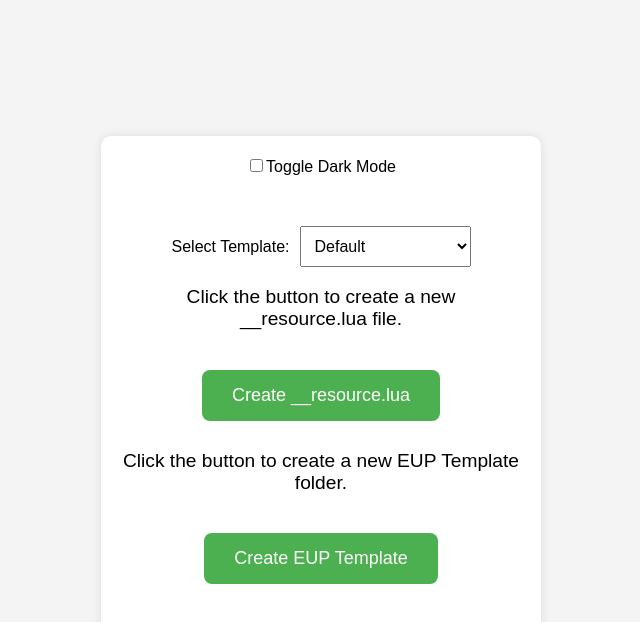
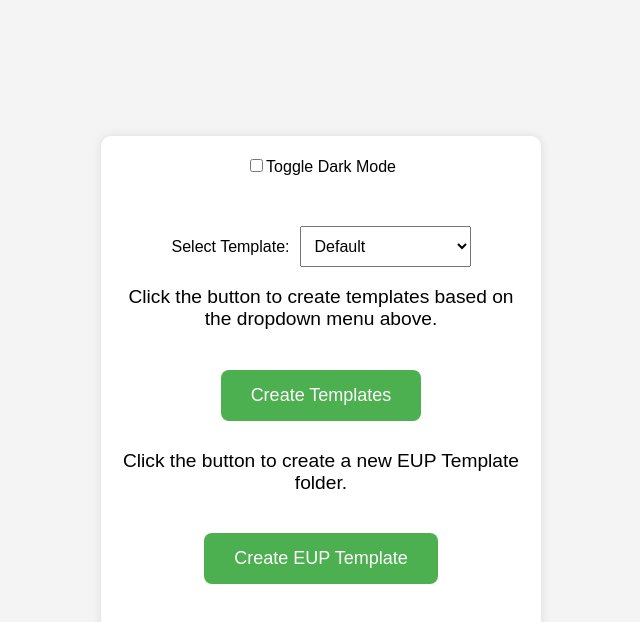
Before and after one commit to Thymester/FiveM-Resource-Maker, a React (Create React App) app: page / in a window 1280 px wide. Shown: the top 622 px of the page, without its empty margins (319-959 px from the left). Built offline with nearby package versions, Linux system fonts and the light colour scheme.

Commit message:
Add files via upload

```diff
--- a/src/components/FileCreator.js
+++ b/src/components/FileCreator.js
@@ -7,12 +7,31 @@ const FileCreator = () => {
   const [selectedTemplate, setSelectedTemplate] = useState('Default');
 
   useEffect(() => {
-    // Set the default selected template when the component mounts
     setSelectedTemplate('Default');
   }, []);
 
-  const initiateDownload = (content, fileName) => {
-    const blob = new Blob([content], { type: 'text/plain' });
+  const createResourceLuaFile = () => {
+    let content = '';
+    let content2 = '';
+    let fileName = '';
+
+    if (selectedTemplate === 'MapTemplate') {
+      content = `resource_manifest_version '44febabe-d386-4d18-afbe-5e627f4af937'\n\nthis_is_a_map 'yes'\ndata_file 'DLC_ITYP_REQUEST' 'stream/props.ytyp'\n`;
+      fileName = 'MapTemplate.zip';
+
+      const zip = new JSZip();
+      zip.file('__resource.lua', content);
+
+      const streamFolderContent = {
+        'example_map_stream.ytyp': '<!-- Add map stream data here -->',
+      };
+
+      const streamFolder = zip.folder('stream');
+      Object.keys(streamFolderContent).forEach(item => {
+        streamFolder.file(item, streamFolderContent[item]);
+      });
+
+      zip.generateAsync({ type: 'blob' }).then(blob => {
         const url = URL.createObjectURL(blob);
         const a = document.createElement('a');
         a.href = url;
@@ -20,35 +39,67 @@ const FileCreator = () => {
         document.body.appendChild(a);
         a.click();
         document.body.removeChild(a);
+      });
+    } else if (selectedTemplate === 'VehiclesTemplate') {
+      content = `resource_manifest_version '77731fab-63ca-442c-a67b-abc70f28dfa5'\n\nfiles {\n    'vehicles.meta',\n    'carvariations.meta',\n    'carcols.meta',\n    'handling.meta',\n    'vehiclelayouts.meta',\n}\n\ndata_file 'HANDLING_FILE' 'handling.meta'\ndata_file 'VEHICLE_METADATA_FILE' 'vehicles.meta'\ndata_file 'CARCOLS_FILE' 'carcols.meta'\ndata_file 'VEHICLE_VARIATION_FILE' 'carvariations.meta'\ndata_file 'VEHICLE_LAYOUTS_FILE' 'vehiclelayouts.meta'\n`;
+      content2 = `https://forum.cfx.re/t/how-to-quick-tutorial-how-to-use-custom-sounds/4059006`;
+      fileName = 'VehiclesTemplate.zip';
+
+      const zip = new JSZip();
+
+      // Create a folder for stream and data
+      const streamFolderContent = {
+        'example_vehicle_stream.ytyp': '<!-- Add vehicle stream data here -->',
       };
 
-  const handleTemplateChange = event => {
-    setSelectedTemplate(event.target.value);
+      const dataFolderContent = {
+        'example_vehicle_data.txt': 'Some vehicle data',
       };
 
-  const createResourceLuaFile = () => {
-    let content = '';
+      const streamFolder = zip.folder('stream');
+      const dataFolder = zip.folder('data');
 
-    if (selectedTemplate === 'Default') {
+      Object.keys(streamFolderContent).forEach(item => {
+        streamFolder.file(item, streamFolderContent[item]);
+      });
+
+      Object.keys(dataFolderContent).forEach(item => {
+        dataFolder.file(item, dataFolderContent[item]);
+      });
+
+      zip.file('__resource.lua', content);
+      zip.file('HowToAddRELFiles.txt', content2);
+
+      zip.generateAsync({ type: 'blob' }).then(blob => {
+        const url = URL.createObjectURL(blob);
+        const a = document.createElement('a');
+        a.href = url;
+        a.download = fileName;
+        document.body.appendChild(a);
+        a.click();
+        document.body.removeChild(a);
+      });
+    } else {
       content = `resource_manifest_version '44febabe-d386-4d18-afbe-5e627f4af937'\n\nclient_script 'client.lua'\nserver_script 'server.lua'\n`;
+      fileName = '__resource.lua';
 
-      // Create a Blob with the content and initiate file download
-      initiateDownload(content, '__resource.lua');
-    } else if (selectedTemplate === 'MapTemplate') {
-      content = `resource_manifest_version '44febabe-d386-4d18-afbe-5e627f4af937'\n\nthis_is_a_map 'yes'\ndata_file 'DLC_ITYP_REQUEST' 'stream/props.ytyp'\n`;
+      const zip = new JSZip();
+      zip.file('__resource.lua', content);
 
-      // Create a Blob with the content and initiate file download
-      initiateDownload(content, '__resource.lua');
-    } else if (selectedTemplate === 'VehiclesTemplate') {
-      content = `resource_manifest_version '77731fab-63ca-442c-a67b-abc70f28dfa5'\n\nfiles {\n    'vehicles.meta',\n    'carvariations.meta',\n    'carcols.meta',\n    'handling.meta',\n    'vehiclelayouts.meta',\n}\n\ndata_file 'HANDLING_FILE' 'handling.meta'\ndata_file 'VEHICLE_METADATA_FILE' 'vehicles.meta'\ndata_file 'CARCOLS_FILE' 'carcols.meta'\ndata_file 'VEHICLE_VARIATION_FILE' 'carvariations.meta'\ndata_file 'VEHICLE_LAYOUTS_FILE' 'vehiclelayouts.meta'\n`;
-
-      // Create a Blob with the content and initiate file download
-      initiateDownload(content, '__resource.lua');
+      zip.generateAsync({ type: 'blob' }).then(blob => {
+        const url = URL.createObjectURL(blob);
+        const a = document.createElement('a');
+        a.href = url;
+        a.download = fileName;
+        document.body.appendChild(a);
+        a.click();
+        document.body.removeChild(a);
+      });
     }
   };
 
   const createEUPTemplate = () => {
-    const folderContent = {
+    const eupContent = {
       'example.meta': '<!-- Add meta data here -->',
       'fxmanifest.lua': `
         fx_version 'cerulean'
@@ -61,27 +112,17 @@ const FileCreator = () => {
         files {
             'example.meta',
         }
+
+        -- Add any other files needed
       `,
-      'stream': {
-        'placeholder.txt': 'This file is not needed and was only created to fulfil the JSZip library requirements'
-      }
     };
 
-    // Create a Blob with the folder content and initiate file download
     const zip = new JSZip();
+    const eupFolder = zip.folder('EUPTemplate');
 
-    const addFolderContent = (folder, content) => {
-      Object.keys(content).forEach(item => {
-        if (typeof content[item] === 'object') {
-          const subFolder = folder.folder(item);
-          addFolderContent(subFolder, content[item]);
-        } else {
-          folder.file(item, content[item]);
-        }
+    Object.keys(eupContent).forEach(file => {
+      eupFolder.file(file, eupContent[file]);
     });
-    };
-
-    addFolderContent(zip, folderContent);
 
     zip.generateAsync({ type: 'blob' }).then(blob => {
       const url = URL.createObjectURL(blob);
@@ -92,6 +133,10 @@ const FileCreator = () => {
       a.click();
       document.body.removeChild(a);
     });
+  };
+
+  const handleTemplateChange = event => {
+    setSelectedTemplate(event.target.value);
   };
 
   return (
@@ -109,8 +154,9 @@ const FileCreator = () => {
         </select>
       </div>
 
-      <p>Click the button to create a new __resource.lua file.</p>
-      <Button onClick={createResourceLuaFile} label="Create __resource.lua" />
+      <p>Click the button to create templates based on the dropdown menu above.</p>
+      <Button onClick={createResourceLuaFile} label="Create Templates" />
+
       <p>Click the button to create a new EUP Template folder.</p>
       <Button onClick={createEUPTemplate} label="Create EUP Template" />
     </div>
```
Lines whose indentation alone changed are shown as unchanged.
